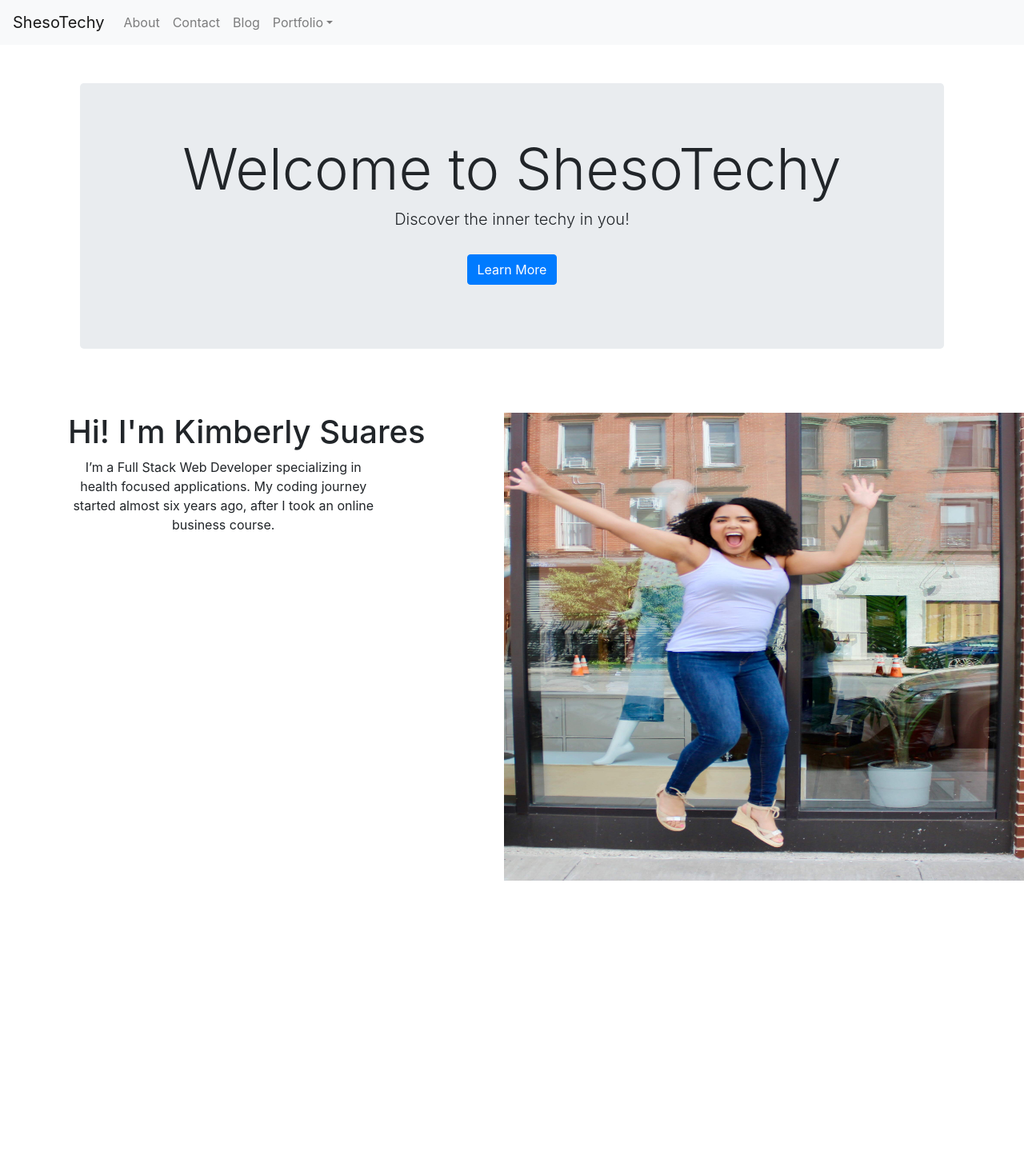
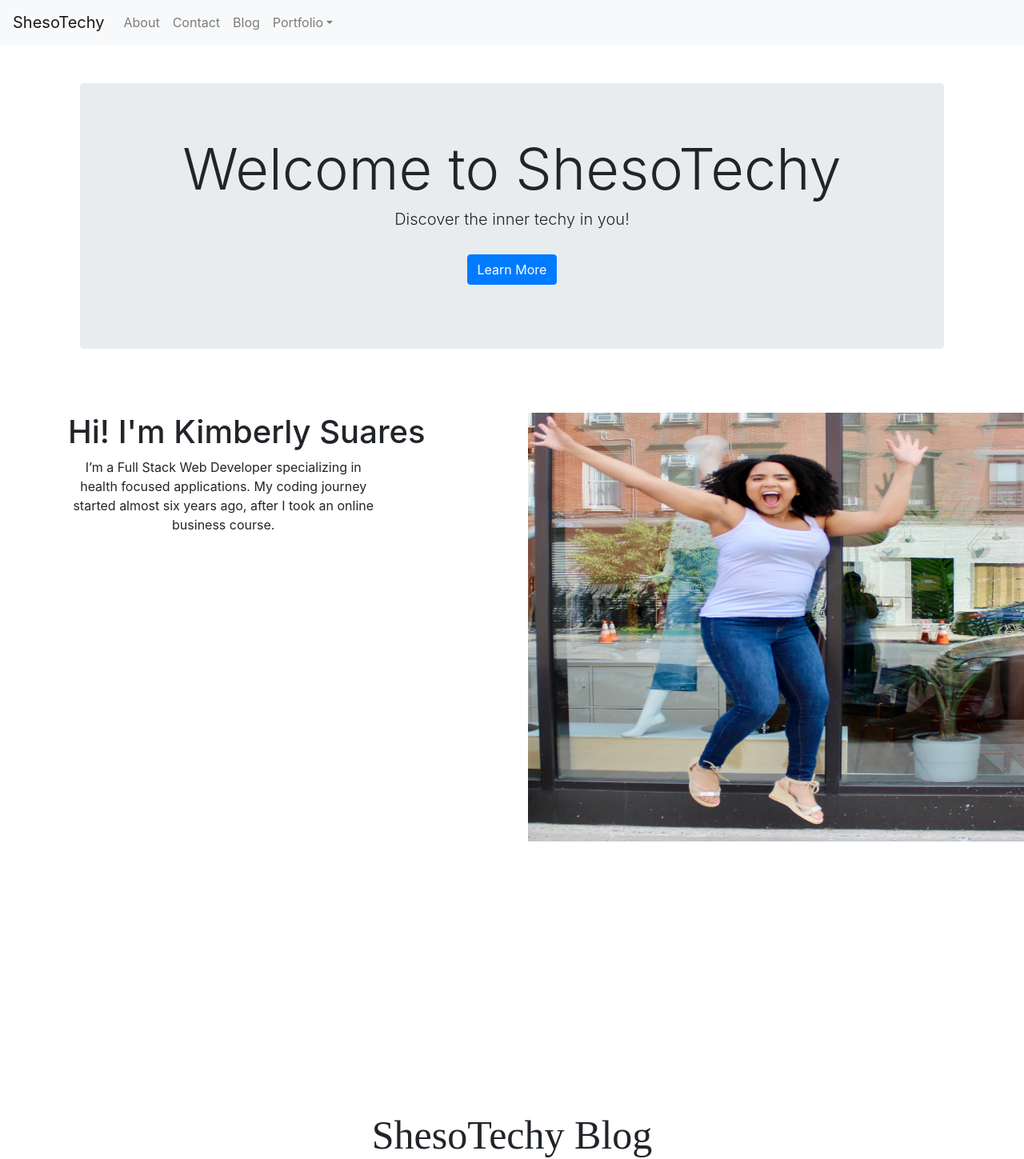
Before and after one commit to ksuares1/shesotechy, a React (Create React App) app in the folder shesotechy/: page / in a window 1280 px wide. Shown: the top 1449 px of the page at 80% size. Built offline with nearby package versions, Linux system fonts and the light colour scheme.

Commit message:
updated bio section photo

```diff
--- a/shesotechy/src/components/Home/index.css
+++ b/shesotechy/src/components/Home/index.css
@@ -28,7 +28,7 @@
 }
 
 .jump{
-    width:650px;
+    width:620px;
     height:65%;
     float:right;
     margin:auto;
--- a/shesotechy/src/components/Home/index.js
+++ b/shesotechy/src/components/Home/index.js
@@ -30,6 +30,7 @@ const HomePage = () => {
 </br>
 <br>
 </br>
+{/* Bio Section */}
 <MDBRow>
   <MDBCol>
   <img src={require("../../assets/img/kim-jump.jpg")} className="jump" alt="Kimberly Suares jumping for joy" />
@@ -42,7 +43,8 @@ const HomePage = () => {
   </MDBCol>
 </MDBRow>
 
-
+<br>
+</br>
 <br>
 </br>
 {/* Blog Cards */}
```
Also changed, not shown: shesotechy/src/assets/img/kim-jump.jpg.
